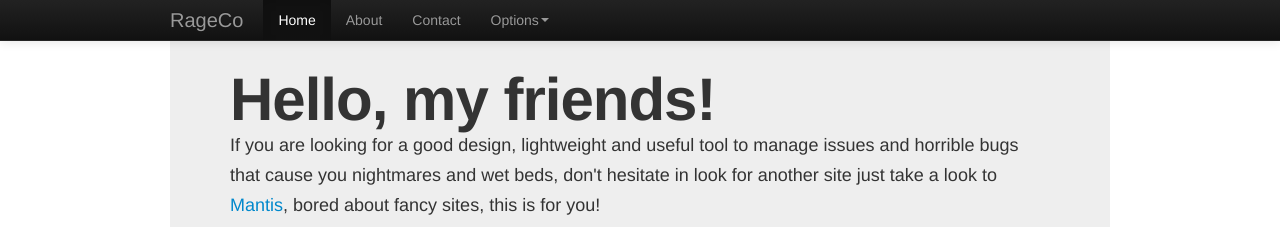
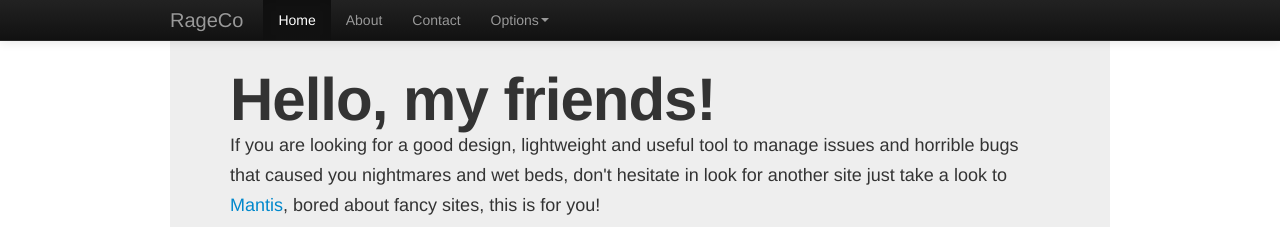
Before and after one commit to roar109/rc-site, a plain HTML site: page index.html in a window 1280 px wide. Shown: the top 227 px of the page. Drawn offline with Linux system fonts and the light colour scheme.

Commit message:
Update index.html

```diff
--- a/index.html
+++ b/index.html
@@ -41,7 +41,7 @@
     <div class="container">
       <div class="hero-unit">
         <h1>Hello, my friends!</h1>
-        <p>If you are looking for a good design, lightweight and useful tool to manage issues and horrible bugs that cause you nightmares and wet beds, don't hesitate in look for another site just take a look to <a href="http://www.mantisbt.org/">Mantis</a>, bored about fancy sites, this is for you!</p>
+        <p>If you are looking for a good design, lightweight and useful tool to manage issues and horrible bugs that caused you nightmares and wet beds, don't hesitate in look for another site just take a look to <a href="http://www.mantisbt.org/">Mantis</a>, bored about fancy sites, this is for you!</p>
         <p><a href="/mantis" class="btn btn-primary btn-large">Take me there, now! &raquo;</a></p>
       </div>
     </div>
```
